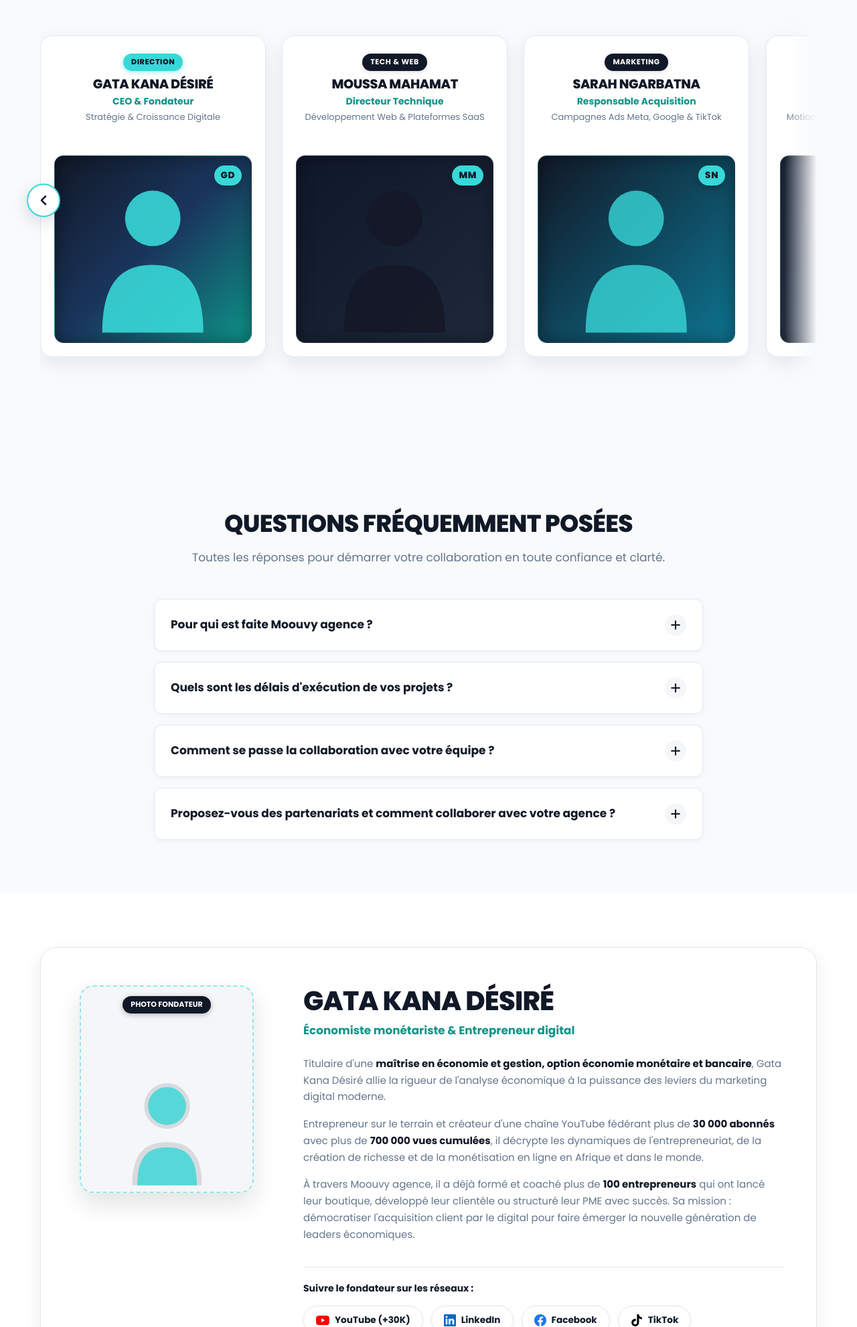
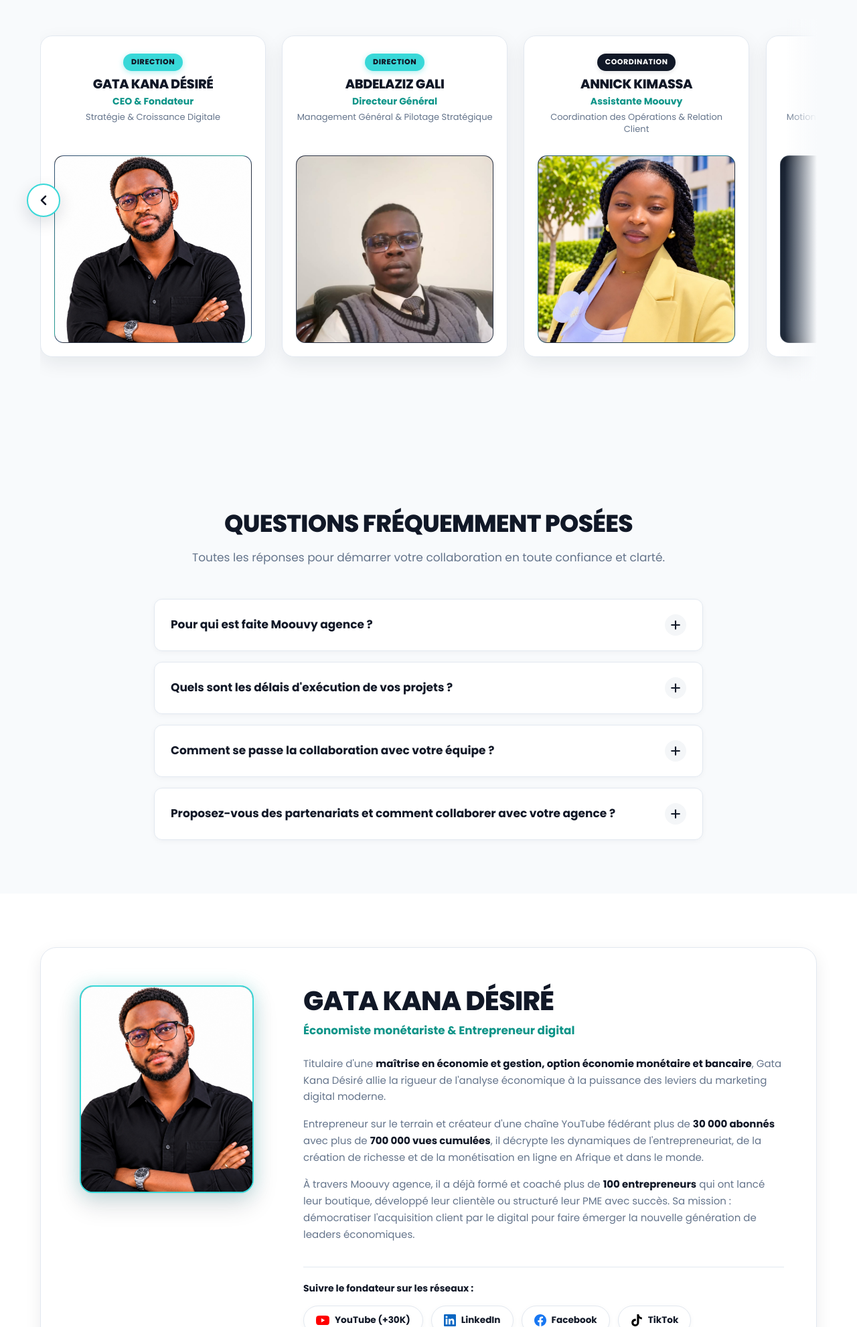
Before and after one commit to gatadesirekana-source/moouvy-agence, a plain HTML site: page index.html in a window 1280 px wide. Shown: the part 4092-6073 px from the top of the page at 67% size. Drawn offline with Linux system fonts and the light colour scheme.

Commit message:
feat(team): integration des photos officielles et des roles cles (CEO, DG, Assistante)

```diff
--- a/index.html
+++ b/index.html
@@ -800,64 +800,45 @@
                   <p class="team-role">CEO & Fondateur</p>
                   <span class="team-specialty">Stratégie & Croissance Digitale</span>
                 </div>
-                <!-- Cadre pleine largeur pour afficher toute l'image du profil -->
+                <!-- Cadre pleine largeur affichant toute la photo du profil -->
                 <div class="team-photo-frame avatar-team-1">
-                  <!-- Pour insérer une photo réelle : <img src="images/gata-kana-desire.jpg" alt="Gata Kana Désiré" class="team-full-photo"> -->
-                  <div class="team-full-silhouette">
-                    <svg viewBox="0 0 160 210" fill="none" class="team-silhouette-svg" aria-hidden="true">
-                      <circle cx="80" cy="55" r="34" fill="#38D8D8" fill-opacity="0.9"/>
-                      <path d="M18 195 C18 128, 46 112, 80 112 C114 112, 142 128, 142 195 Z" fill="#38D8D8" fill-opacity="0.9"/>
-                    </svg>
-                    <span class="team-silhouette-badge">GD</span>
-                  </div>
+                  <img src="images/gata-kana-desire.jpg" alt="Gata Kana Désiré - CEO et Fondateur de Moouvy agence" class="team-full-photo" loading="lazy">
                 </div>
               </article>
 
               <!-- ============================================================= -->
-              <!-- PROFIL 2 : MOUSSA MAHAMAT (Directeur Technique)                -->
+              <!-- PROFIL 2 : ABDELAZIZ GALI (Directeur Général)                  -->
               <!-- ============================================================= -->
-              <article class="team-card" data-index="1" aria-label="Profil de Moussa Mahamat">
+              <article class="team-card" data-index="1" aria-label="Profil d'Abdelaziz Gali">
                 <div class="team-card-header">
                   <div class="team-tag-row">
-                    <span class="team-tag">Tech & Web</span>
+                    <span class="team-tag tag-leader">Direction</span>
                   </div>
-                  <h3 class="team-name">Moussa Mahamat</h3>
-                  <p class="team-role">Directeur Technique</p>
-                  <span class="team-specialty">Développement Web & Plateformes SaaS</span>
+                  <h3 class="team-name">Abdelaziz Gali</h3>
+                  <p class="team-role">Directeur Général</p>
+                  <span class="team-specialty">Management Général & Pilotage Stratégique</span>
                 </div>
+                <!-- Cadre pleine largeur affichant toute la photo du profil -->
                 <div class="team-photo-frame avatar-team-2">
-                  <!-- Pour insérer une photo réelle : <img src="images/moussa-mahamat.jpg" alt="Moussa Mahamat" class="team-full-photo"> -->
-                  <div class="team-full-silhouette">
-                    <svg viewBox="0 0 160 210" fill="none" class="team-silhouette-svg" aria-hidden="true">
-                      <circle cx="80" cy="55" r="34" fill="#141827" fill-opacity="0.9"/>
-                      <path d="M18 195 C18 128, 46 112, 80 112 C114 112, 142 128, 142 195 Z" fill="#141827" fill-opacity="0.9"/>
-                    </svg>
-                    <span class="team-silhouette-badge">MM</span>
-                  </div>
+                  <img src="images/abdelaziz-gali.jpg" alt="Abdelaziz Gali - Directeur Général de Moouvy agence" class="team-full-photo" loading="lazy">
                 </div>
               </article>
 
               <!-- ============================================================= -->
-              <!-- PROFIL 3 : SARAH NGARBATNA (Responsable Acquisition)           -->
+              <!-- PROFIL 3 : ANNICK KIMASSA (Assistante Moouvy)                  -->
               <!-- ============================================================= -->
-              <article class="team-card" data-index="2" aria-label="Profil de Sarah Ngarbatna">
+              <article class="team-card" data-index="2" aria-label="Profil d'Annick Kimassa">
                 <div class="team-card-header">
                   <div class="team-tag-row">
-                    <span class="team-tag">Marketing</span>
+                    <span class="team-tag">Coordination</span>
                   </div>
-                  <h3 class="team-name">Sarah Ngarbatna</h3>
-                  <p class="team-role">Responsable Acquisition</p>
-                  <span class="team-specialty">Campagnes Ads Meta, Google & TikTok</span>
+                  <h3 class="team-name">Annick Kimassa</h3>
+                  <p class="team-role">Assistante Moouvy</p>
+                  <span class="team-specialty">Coordination des Opérations & Relation Client</span>
                 </div>
+                <!-- Cadre pleine largeur affichant toute la photo du profil -->
                 <div class="team-photo-frame avatar-team-3">
-                  <!-- Pour insérer une photo réelle : <img src="images/sarah-ngarbatna.jpg" alt="Sarah Ngarbatna" class="team-full-photo"> -->
-                  <div class="team-full-silhouette">
-                    <svg viewBox="0 0 160 210" fill="none" class="team-silhouette-svg" aria-hidden="true">
-                      <circle cx="80" cy="55" r="34" fill="#38D8D8" fill-opacity="0.8"/>
-                      <path d="M18 195 C18 128, 46 112, 80 112 C114 112, 142 128, 142 195 Z" fill="#38D8D8" fill-opacity="0.8"/>
-                    </svg>
-                    <span class="team-silhouette-badge">SN</span>
-                  </div>
+                  <img src="images/annick-kimassa.jpg" alt="Annick Kimassa - Assistante de Moouvy agence" class="team-full-photo" loading="lazy">
                 </div>
               </article>
 
@@ -1104,19 +1085,7 @@
           <!-- Colonne Visuelle Fondateur (alignée proprement en haut) -->
           <div class="founder-visual founder-visual-top">
             <div class="founder-photo-frame">
-              <!-- Espace réservé propre facilement remplaçable par vraie photo -->
-              <!-- Pour insérer la vraie photo : <img src="images/gata-kana-desire.jpg" alt="Gata Kana Désiré" class="founder-img"> -->
-              <div class="founder-photo-placeholder">
-                <svg viewBox="0 0 160 190" fill="none" class="founder-svg" aria-hidden="true">
-                  <circle cx="80" cy="55" r="36" fill="#141827" fill-opacity="0.12"/>
-                  <path d="M25 180 C25 125, 50 112, 80 112 C110 112, 135 125, 135 180 Z" fill="#141827" fill-opacity="0.12"/>
-                  <circle cx="80" cy="55" r="30" fill="#38D8D8" fill-opacity="0.8"/>
-                  <path d="M33 180 C33 130, 54 120, 80 120 C106 120, 127 130, 127 180 Z" fill="#38D8D8" fill-opacity="0.8"/>
-                </svg>
-                <div class="photo-replace-hint">
-                  <span>Photo Fondateur</span>
-                </div>
-              </div>
+              <img src="images/gata-kana-desire.jpg" alt="Gata Kana Désiré - CEO et Fondateur de Moouvy agence" class="founder-img" loading="lazy">
             </div>
           </div>
 
--- a/style.css
+++ b/style.css
@@ -2104,9 +2104,9 @@ h1, h2, h3, h4 {
   width: 240px;
   height: 290px;
   border-radius: 20px;
-  background-color: var(--color-hero-bg);
-  box-shadow: var(--shadow-lg);
-  border: 2px dashed rgba(56, 216, 216, 0.5);
+  background-color: var(--color-night-blue);
+  box-shadow: 0 16px 36px rgba(17, 24, 39, 0.16), 0 0 24px rgba(56, 216, 216, 0.25);
+  border: 2px solid var(--color-primary);
   display: flex;
   align-items: center;
   justify-content: center;
@@ -2114,32 +2114,12 @@ h1, h2, h3, h4 {
   overflow: hidden;
 }
 
-.founder-photo-placeholder {
+.founder-img {
   width: 100%;
   height: 100%;
-  display: flex;
-  flex-direction: column;
-  align-items: center;
-  justify-content: flex-end;
-  position: relative;
-}
-
-.founder-svg {
-  width: 155px;
-  height: 180px;
-}
-
-.photo-replace-hint {
-  position: absolute;
-  top: 14px;
-  background-color: var(--color-night-blue);
-  color: var(--color-white);
-  font-size: 0.6875rem;
-  font-weight: var(--font-weight-bold);
-  padding: 4px 12px;
-  border-radius: var(--radius-pill);
-  text-transform: uppercase;
-  box-shadow: 0 2px 8px rgba(0,0,0,0.25);
+  object-fit: cover;
+  object-position: top center;
+  display: block;
 }
 
 .founder-content {
```
Also changed, not shown: images/abdelaziz-gali.jpg (added), images/annick-kimassa.jpg (added), images/gata-kana-desire.jpg (added).
